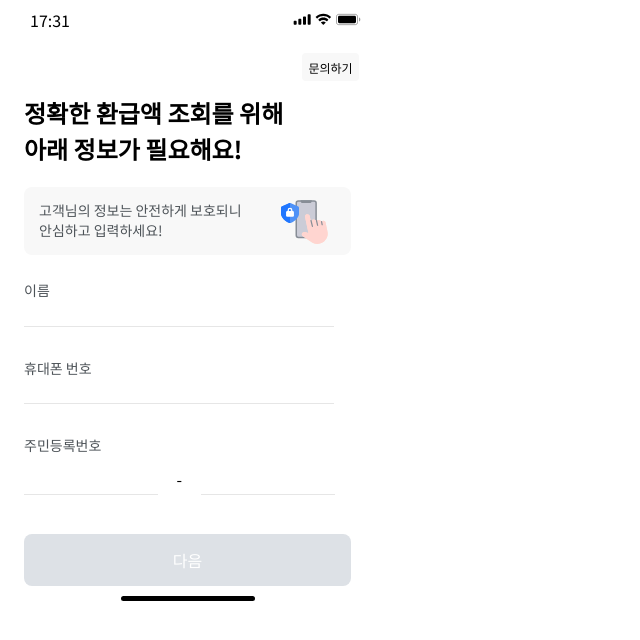
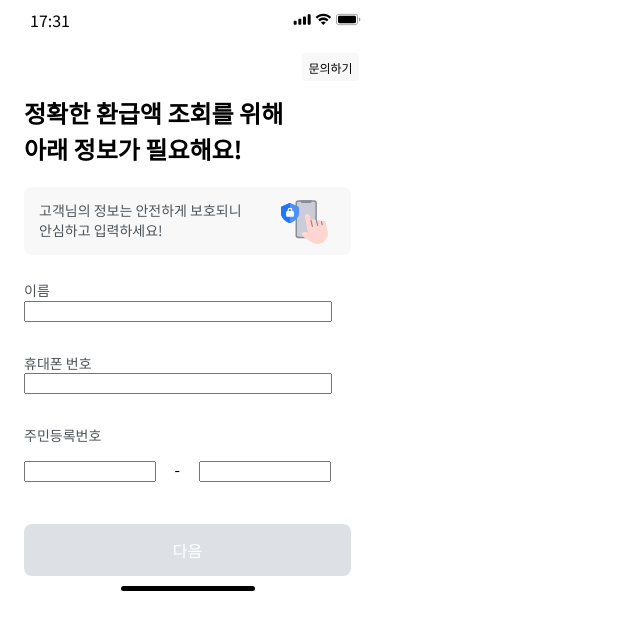
Before and after one commit to Hyoin-Kim/Typescript-Project, a React (Create React App) app in the folder front-end/: page / in a window 1280 px wide. Shown: the top 640 px of the page, without its empty margins (0-640 px from the left). Built offline with nearby package versions, Linux system fonts and the light colour scheme.

Commit message:
stlye : 불필요한 코드 정리

```diff
--- a/front-end/src/styles/GlobalStyle.ts
+++ b/front-end/src/styles/GlobalStyle.ts
@@ -14,17 +14,6 @@ const GlobalStyle = createGlobalStyle`
     line-height: 19.6px;
     font-weight: 400;
   }
-
-  input{
-    border: none;
-    padding: 5px;
-    border-bottom : 1px solid #E6E6E6;
-  }
-
-  input:focus{
-    outline:none;
-    border-bottom : 1px solid #848484;
-  }
 `;
 
 export default GlobalStyle;
```
